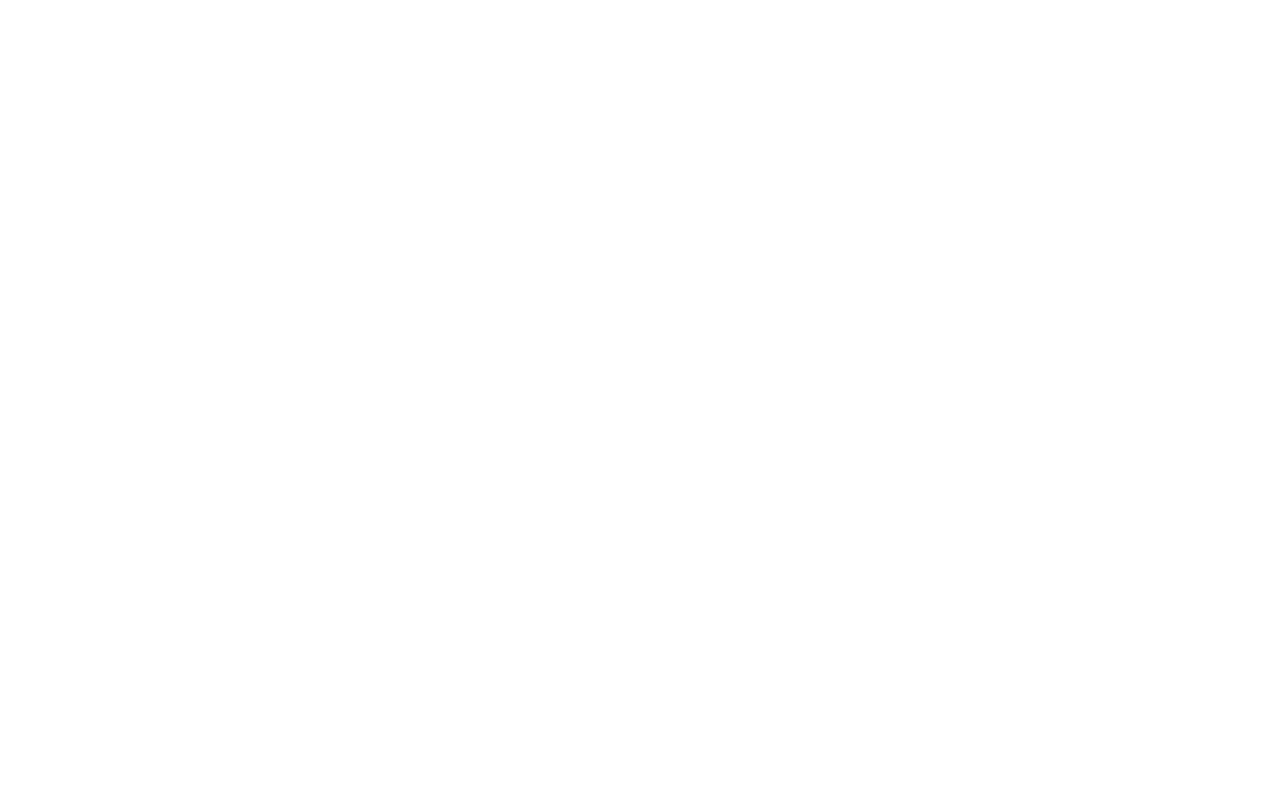
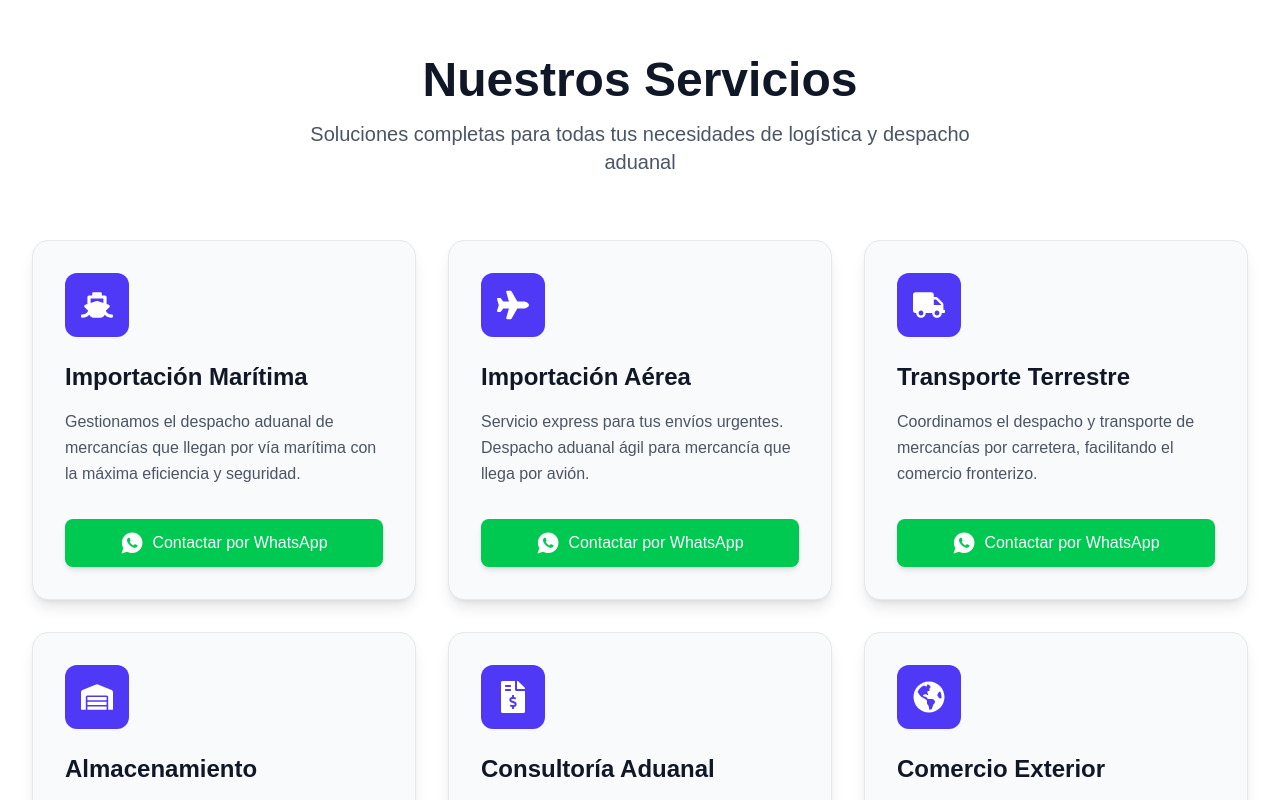
Before and after one commit to chucoyos/ipbroker, a Next.js app: page / in a window 1280 px wide. Shown: the part 680-1480 px from the top of the page. Before the commit the page ends 800 px from the top, so only its background shows below. Built offline with nearby package versions, Linux system fonts and the light colour scheme.

Commit message:
Add Services component

```diff
--- a/app/components/ServicesSection.jsx
+++ b/app/components/ServicesSection.jsx
@@ -0,0 +1,142 @@
+'use client';
+
+import { motion } from 'framer-motion';
+import { FaShip, FaPlane, FaTruck, FaWarehouse, FaFileInvoiceDollar, FaGlobeAmericas } from 'react-icons/fa';
+import { IoLogoWhatsapp } from 'react-icons/io';
+
+const services = [
+  {
+    icon: FaShip,
+    title: 'Importación Marítima',
+    description: 'Gestionamos el despacho aduanal de mercancías que llegan por vía marítima con la máxima eficiencia y seguridad.'
+  },
+  {
+    icon: FaPlane,
+    title: 'Importación Aérea',
+    description: 'Servicio express para tus envíos urgentes. Despacho aduanal ágil para mercancía que llega por avión.'
+  },
+  {
+    icon: FaTruck,
+    title: 'Transporte Terrestre',
+    description: 'Coordinamos el despacho y transporte de mercancías por carretera, facilitando el comercio fronterizo.'
+  },
+  {
+    icon: FaWarehouse,
+    title: 'Almacenamiento',
+    description: 'Bodegas fiscalizadas y servicios de almacenaje temporal mientras completamos los trámites aduanales.'
+  },
+  {
+    icon: FaFileInvoiceDollar,
+    title: 'Consultoría Aduanal',
+    description: 'Asesoría especializada en clasificación arancelaria, regulaciones y optimización de costos de importación.'
+  },
+  {
+    icon: FaGlobeAmericas,
+    title: 'Comercio Exterior',
+    description: 'Soluciones integrales para tus operaciones de comercio internacional, exportaciones e importaciones.'
+  }
+];
+
+const containerVariants = {
+  hidden: { opacity: 0 },
+  visible: {
+    opacity: 1,
+    transition: {
+      staggerChildren: 0.1
+    }
+  }
+};
+
+const cardVariants = {
+  hidden: { opacity: 0, y: 20 },
+  visible: {
+    opacity: 1,
+    y: 0,
+    transition: {
+      duration: 0.5
+    }
+  }
+};
+
+export default function ServicesSection() {
+  const handleWhatsAppClick = (serviceName) => {
+    const message = encodeURIComponent(`Hola, me interesa el servicio de ${serviceName}`);
+    const phoneNumber = '5215512345678'; // Replace with actual WhatsApp number
+    window.open(`https://wa.me/${phoneNumber}?text=${message}`, '_blank');
+  };
+
+  return (
+    <section id="servicios" className="py-12 sm:py-16 md:py-20 lg:py-24 bg-white dark:bg-gray-800 transition-colors duration-300">
+      <div className="max-w-7xl mx-auto px-4 sm:px-6 lg:px-8">
+        {/* Section Header */}
+        <div className="text-center mb-12 sm:mb-16">
+          <motion.h2
+            initial={{ opacity: 0, y: -20 }}
+            whileInView={{ opacity: 1, y: 0 }}
+            viewport={{ once: true }}
+            transition={{ duration: 0.6 }}
+            className="text-3xl sm:text-4xl md:text-5xl font-bold text-gray-900 dark:text-white mb-4 transition-colors duration-300"
+          >
+            Nuestros Servicios
+          </motion.h2>
+          <motion.p
+            initial={{ opacity: 0, y: -20 }}
+            whileInView={{ opacity: 1, y: 0 }}
+            viewport={{ once: true }}
+            transition={{ duration: 0.6, delay: 0.2 }}
+            className="text-base sm:text-lg md:text-xl text-gray-600 dark:text-gray-300 max-w-2xl mx-auto transition-colors duration-300"
+          >
+            Soluciones completas para todas tus necesidades de logística y despacho aduanal
+          </motion.p>
+        </div>
+
+        {/* Services Grid */}
+        <motion.div
+          variants={containerVariants}
+          initial="hidden"
+          whileInView="visible"
+          viewport={{ once: true, margin: "-100px" }}
+          className="grid grid-cols-1 sm:grid-cols-2 lg:grid-cols-3 gap-6 sm:gap-8"
+        >
+          {services.map((service, index) => {
+            const IconComponent = service.icon;
+            return (
+              <motion.div
+                key={index}
+                variants={cardVariants}
+                whileHover={{ y: -8, transition: { duration: 0.3 } }}
+                className="bg-gray-50 dark:bg-gray-700 rounded-2xl p-6 sm:p-8 shadow-lg hover:shadow-2xl transition-all duration-300 border border-gray-200 dark:border-gray-600"
+              >
+                {/* Icon */}
+                <div className="mb-4 sm:mb-6">
+                  <div className="w-14 h-14 sm:w-16 sm:h-16 bg-indigo-600 dark:bg-indigo-500 rounded-xl flex items-center justify-center transition-colors duration-300">
+                    <IconComponent className="w-7 h-7 sm:w-8 sm:h-8 text-white" />
+                  </div>
+                </div>
+
+                {/* Title */}
+                <h3 className="text-xl sm:text-2xl font-bold text-gray-900 dark:text-white mb-3 sm:mb-4 transition-colors duration-300">
+                  {service.title}
+                </h3>
+
+                {/* Description */}
+                <p className="text-sm sm:text-base text-gray-600 dark:text-gray-300 mb-6 sm:mb-8 leading-relaxed transition-colors duration-300">
+                  {service.description}
+                </p>
+
+                {/* WhatsApp Button */}
+                <button
+                  onClick={() => handleWhatsAppClick(service.title)}
+                  className="w-full inline-flex items-center justify-center gap-2 px-4 py-2.5 sm:px-5 sm:py-3 bg-green-500 hover:bg-green-600 dark:bg-green-600 dark:hover:bg-green-700 text-white font-medium rounded-lg transition-all duration-300 shadow-md hover:shadow-lg transform hover:scale-[1.02] focus:outline-none focus:ring-4 focus:ring-green-500/50"
+                >
+                  <IoLogoWhatsapp className="w-5 h-5 sm:w-6 sm:h-6" />
+                  <span className="text-sm sm:text-base">Contactar por WhatsApp</span>
+                </button>
+              </motion.div>
+            );
+          })}
+        </motion.div>
+      </div>
+    </section>
+  );
+}
--- a/app/page.js
+++ b/app/page.js
@@ -1,10 +1,12 @@
 import Image from "next/image";
 import HeroSection from "./components/HeroSection";
+import ServicesSection from "./components/ServicesSection";
 
 export default function Home() {
   return (
     <div className="">
       <HeroSection />
+      <ServicesSection />
     </div>
   );
 }
```
